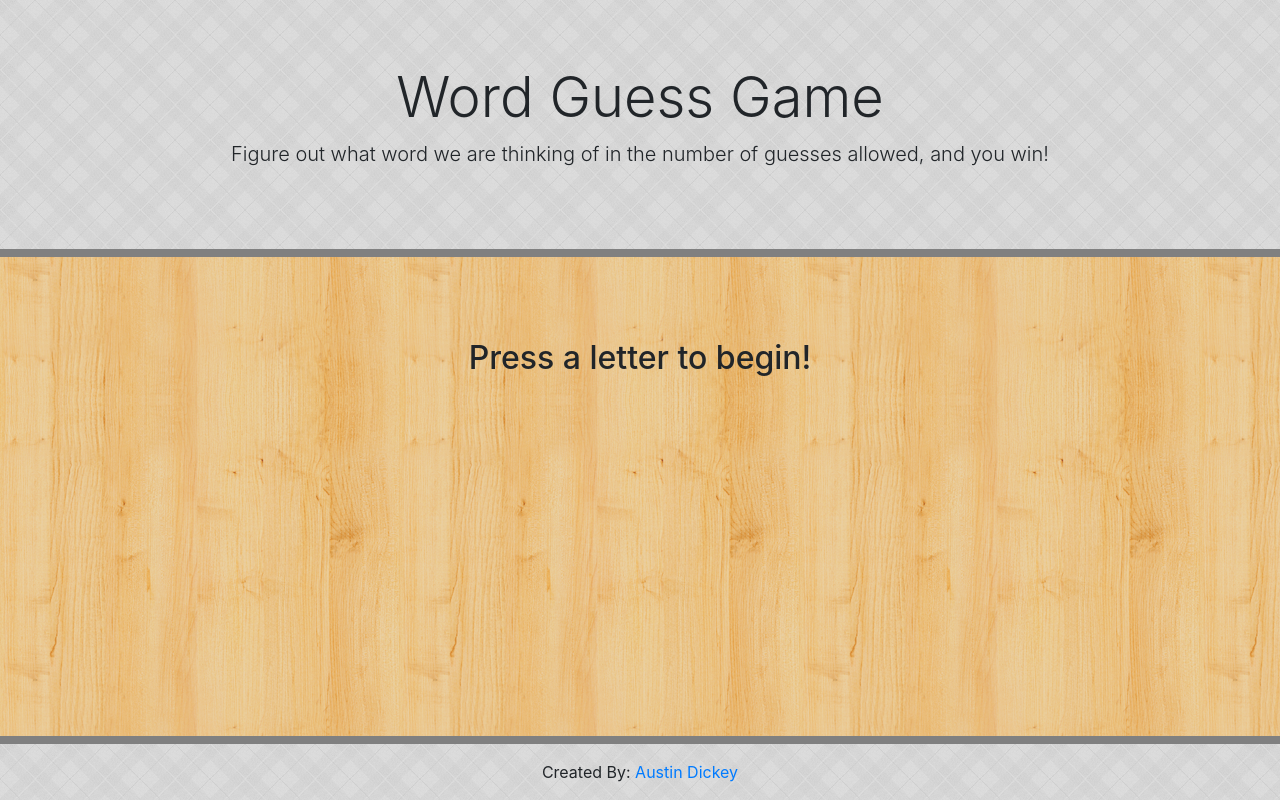
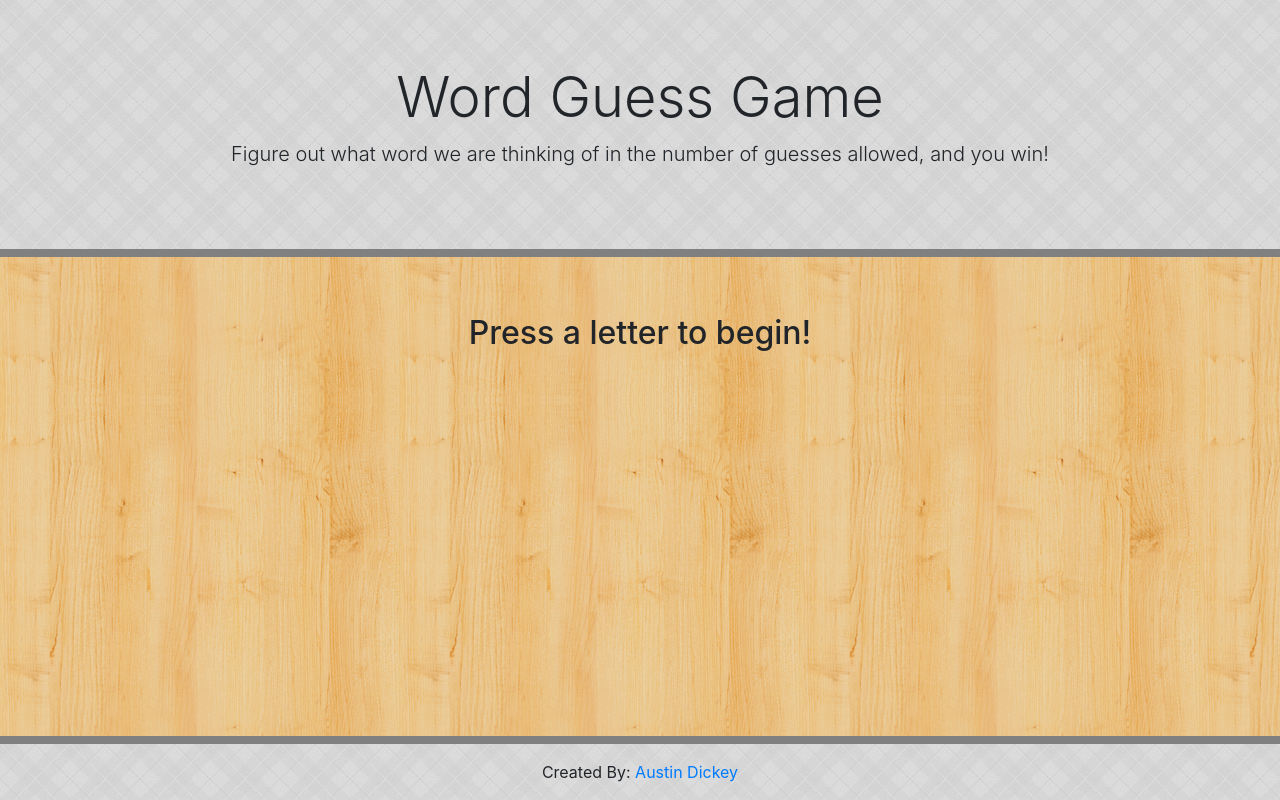
Before and after one commit to austindickey/Word-Guess-Game, a plain HTML site: page index.html in a window 1280 px wide. Drawn offline with nearby package versions, Linux system fonts and the light colour scheme.

Commit message:
updating margins on body to compensate for laptops

```diff
--- a/assets/css/style.css
+++ b/assets/css/style.css
@@ -14,7 +14,7 @@
 
 .centeredtext {
     text-align: center;
-    margin-top: 50px;
+    margin-top: 25px;
 }
 
 body {
@@ -22,7 +22,7 @@ body {
 }
 
 h2 {
-    margin-bottom: 50px;
+    margin-bottom: 25px;
 }
 
 p {
```
